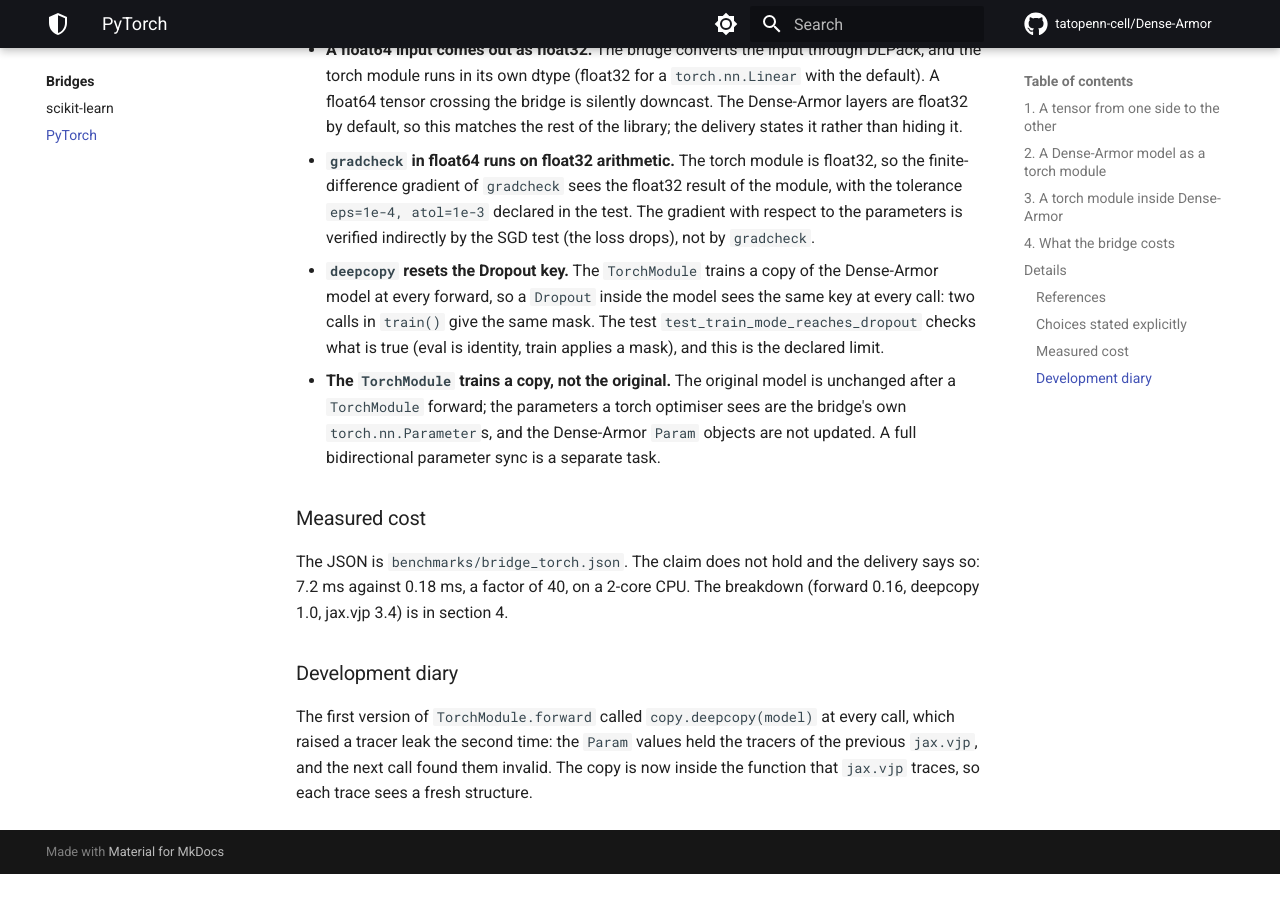
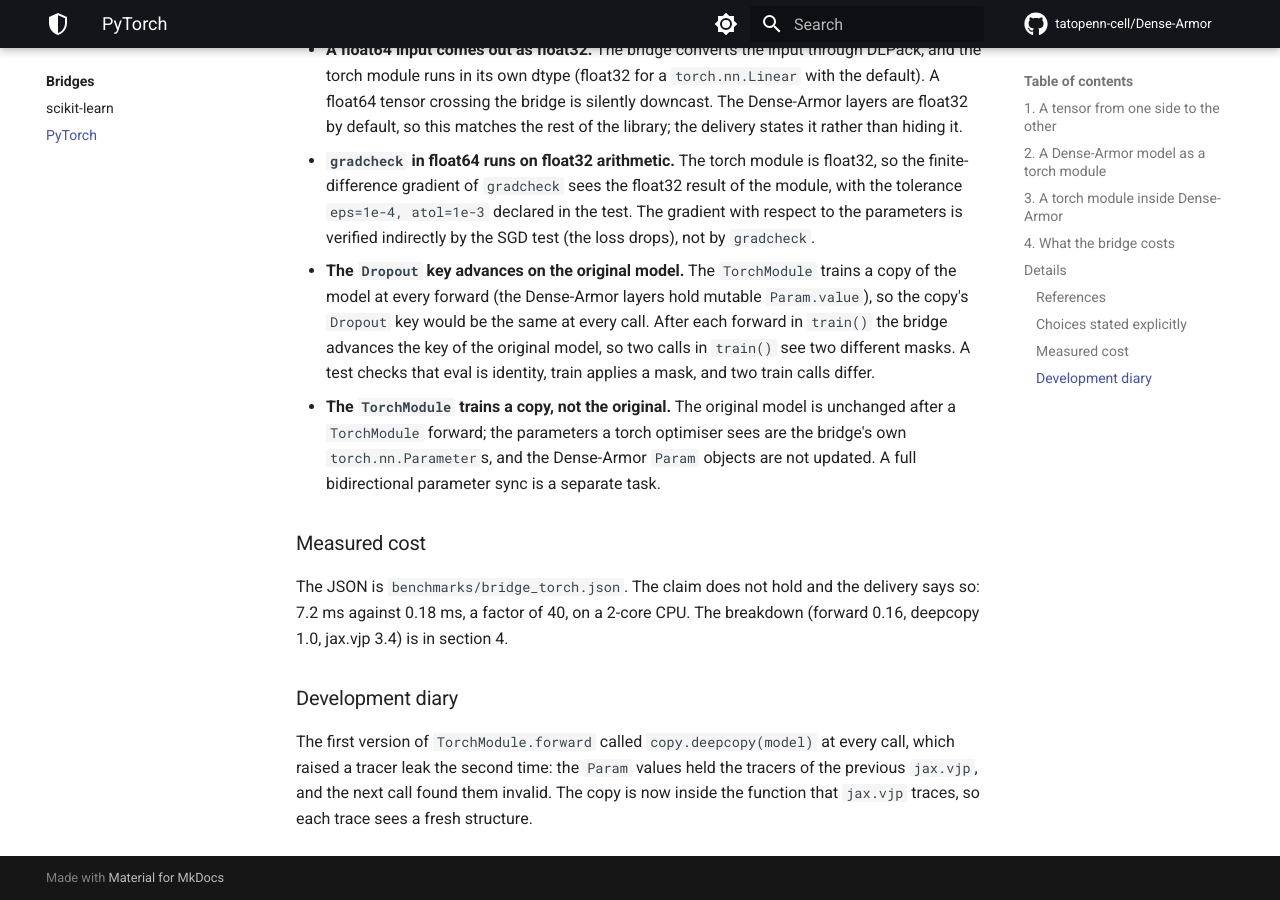
Before and after one commit to tatopenn-cell/Dense-Armor, an MkDocs documentation site: the page built from docs/bridges/torch.md, in a window 1280 px wide and 900 px high, scrolled down 3285 px. Built offline with MkDocs 1.6.1 and Material for MkDocs 9.7.7, drawn with Linux system fonts in a browser that asks for light colours; comment, search, counter and statistics services are not loaded; before the commit the page ends 4159 px from its top, so only the background shows below that.

Commit message:
task B2 review round 3: Dropout key advances on the original model at each train forward (stochastic dropout), test checks two train calls differ; inline comment removed

```diff
--- a/docs/bridges/torch.md
+++ b/docs/bridges/torch.md
@@ -115,11 +115,13 @@ is float32, so the finite-difference gradient of `gradcheck` sees the
 float32 result of the module, with the tolerance `eps=1e-4, atol=1e-3`
 declared in the test. The gradient with respect to the parameters is
 verified indirectly by the SGD test (the loss drops), not by `gradcheck`.
-- **`deepcopy` resets the Dropout key.** The `TorchModule` trains a copy
-of the Dense-Armor model at every forward, so a `Dropout` inside the model
-sees the same key at every call: two calls in `train()` give the same mask.
-The test `test_train_mode_reaches_dropout` checks what is true (eval is
-identity, train applies a mask), and this is the declared limit.
+- **The `Dropout` key advances on the original model.** The `TorchModule`
+trains a copy of the model at every forward (the Dense-Armor layers hold
+mutable `Param.value`), so the copy's `Dropout` key would be the same at
+every call. After each forward in `train()` the bridge advances the key of
+the original model, so two calls in `train()` see two different masks. A
+test checks that eval is identity, train applies a mask, and two train
+calls differ.
 - **The `TorchModule` trains a copy, not the original.** The original
 model is unchanged after a `TorchModule` forward; the parameters a torch
 optimiser sees are the bridge's own `torch.nn.Parameter`s, and the
```
Also changed, not shown: 2 other files.
